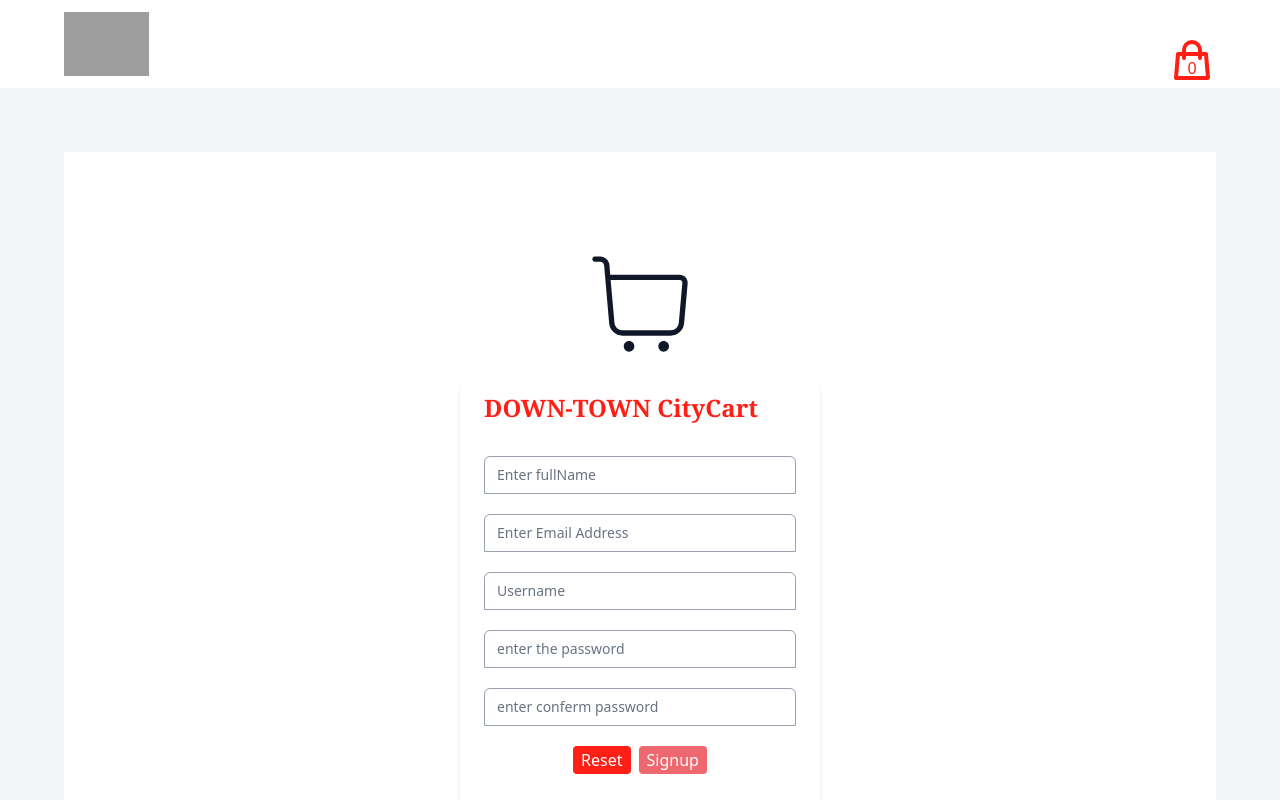
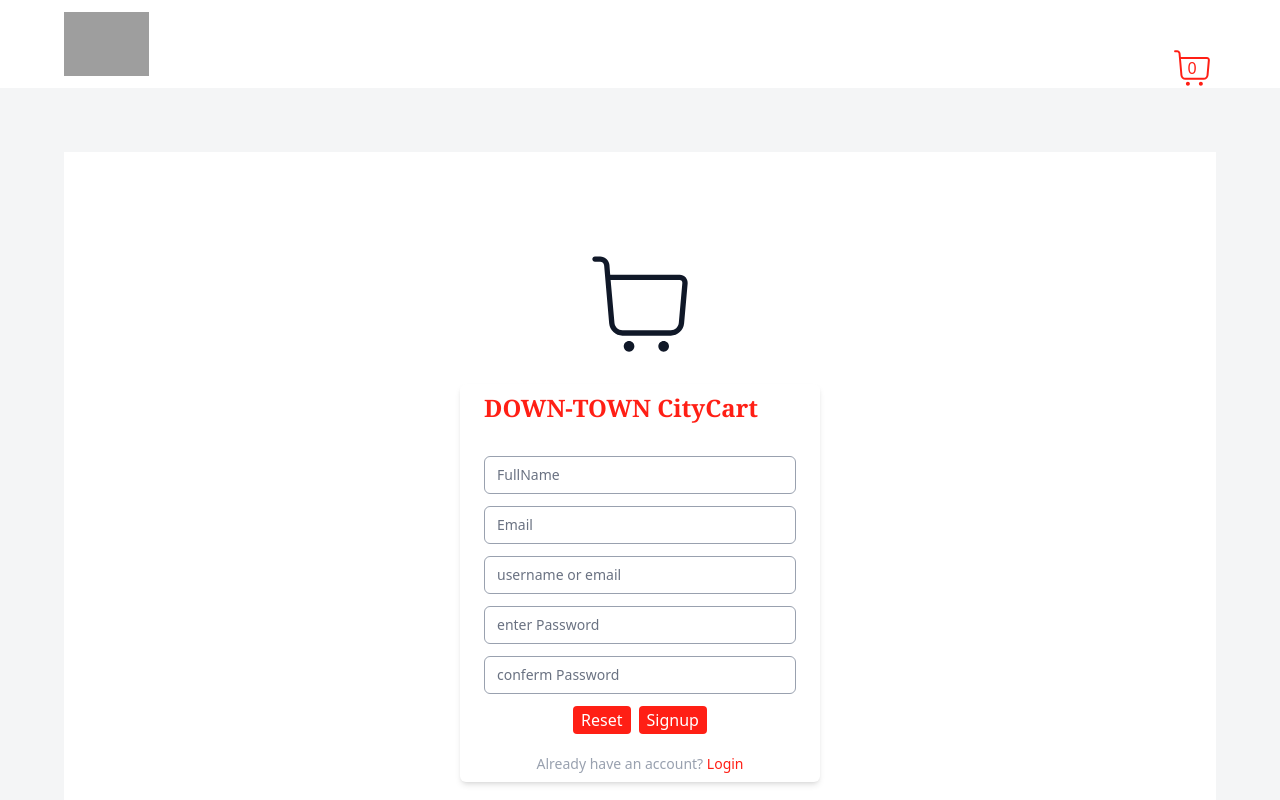
Before and after one commit to abdul-afroz035/assignment-59, a React (Vite) app: page /SignupPage in a window 1280 px wide. Built offline with nearby package versions, Linux system fonts and the light colour scheme; grey boxes are pictures that could not be loaded.

Commit message:
loginpage with using withformik

```diff
--- a/src/ForgotPassPage.jsx
+++ b/src/ForgotPassPage.jsx
@@ -1,72 +1,49 @@
 import React from "react";
-import { useFormik } from "formik";
-import * as Yup from "yup"
+import { withFormik } from "formik";
+import Input from "./Input";
+import * as Yup from "yup";
 import { Link } from "react-router";
 import { CiShoppingCart } from "react-icons/ci";
 
-function ForgotPassPage() {
 function callForgotApi() {
     console.log("data sending");
 }
-
 const schema = Yup.object().shape({
-        myEmail: Yup.string().email(),
+    myEmail: Yup.string().email().required(),
 });
 
-    const { handleSubmit,
-        values,
-        handleChange,
-        handleBlur,
-        resetForm,
-        errors,
-        touched,
-        isValid,
-        dirty,
-    } = useFormik({
-        initialValues: {
+const initialValues = {
     myEmail: "",
-        },
-        onSubmit: callForgotApi,
-        validationSchema: schema,
-    });
+};
+
+export function ForgotPassPage({ handleSubmit, errors, touched, values, handleChange, handleBlur }) {
 
     return (
         <div className=" flex flex-col h-full justify-center items-center bg-white max-w-6xl mx-auto my-16 py-6 px-6" >
             <div className="text-9xl text-gray-900 pb-4">
                 <CiShoppingCart />
             </div>
-            <div className="flex flex-col justify-between w-90 px-6 py-2 rounded-md shadow-md bg-white space-y-5 ">
+            <form onSubmit={handleSubmit} className="flex flex-col justify-between w-90 px-6 py-2 rounded-md shadow-md bg-white space-y-4 ">
                 <div className="text-2xl mb-8 text-primary-default font-serif font-bold">
                     DOWN-TOWN CityCart
                 </div>
-                <div>
-                    <label htmlFor="Email-Address" className="sr-only ">
-                        user email
-                    </label>
-                    <input
-                        value={values.myEmail}
+                <Input
+                    values={values.myEmail}
+                    error={errors.myEmail}
+                    touched={touched.myEmail}
                     onChange={handleChange}
                     onBlur={handleBlur}
+                    label="enter email"
+                    id="user-email"
+                    name="myEmail"
                     type="email"
-                        id="Email-Address"
-                        name="myEmail"
                     required
-                        autoComplete="myEmail"
-                        className="relative block w-full appearance-none rounded-none
-                            rounded-t-md px-3 py-2 border border-gray-400 text-gray-900
-                            placeholder-gray-500 focus:z-10 focus:border-indigo-500
-                            focus:outline-none focus:ring-indigo-500 sm:text-sm"
-                        placeholder="Enter Email Address"
+                    autoComplete="email-address"
+                    placeholder="enter Email address"
                 />
-                    {touched.myEmail && errors.myEmail && (
-                        <div className="text-red-700">{errors.myEmail}</div>
-                    )}
-                </div>
 
                 <button
                     type="button"
-                    onClick={handleSubmit}
-                    disabled={!isValid || !dirty}
                     className="text-white bg-primary-default hover:bg-primary-dark
                                      disabled:bg-primary-light px-2 py-0.5 rounded-sm  ">
                     request reset link
@@ -74,10 +51,15 @@ function ForgotPassPage() {
                 <Link to="/"
                     className="self-center text-sm  text-primary-default hover:text-primary-dark"> Back to Login
                 </Link>
+            </form>
         </div>
-        </div>
+    );
+}
+const myHOC = withFormik({
+    validationSchema: schema,
+    initialValues: initialValues,
+    handleSubmit: callForgotApi
+});
+const easyForgot = myHOC(ForgotPassPage);
 
-
-    )
-}
-export default ForgotPassPage;
+export default easyForgot;
--- /dev/null
+++ b/src/Input.jsx
@@ -0,0 +1,33 @@
+import React from "react";
+
+
+function Input({ name, label, id, classname, touched, error, ...rest }) {
+
+    let borderClass = "border-gray-300 focus:border-indigo-500 ";
+
+    if (error && touched) {
+        borderClass = "border-red-500 "; // must give space before (")
+    }
+
+
+    return (
+
+        <div>
+            <label htmlFor={id} className="sr-only ">
+                {label}
+            </label>
+            <input
+                id={id}
+                name={name}
+                className={
+                    " relative block w-full appearance-none rounded-md rounded-t-md px-3 py-2 border border-gray-400 text-gray-900 placeholder-gray-500 focus:z-10 focus:border-indigo-500 focus:outline-none focus:ring-indigo-500 sm:text-sm " + classname + + borderClass
+                }
+                {...rest}
+            />
+            {touched && error && (
+                <div className="text-red-700">{error}</div>
+            )}
+        </div>
+    );
+}
+export default Input;
--- a/src/LoginPage.jsx
+++ b/src/LoginPage.jsx
@@ -1,91 +1,68 @@
 import React from "react";
-import { useFormik } from "formik";
+import { withFormik } from "formik";
+import Input from "./Input";
 import * as Yup from "yup";
 import { Link } from "react-router";
 import { CiShoppingCart } from "react-icons/ci";
 
-function LoginPage() {
+
 function callLoginApi(values) {
         console.log("sending data");
     }
     const schema = Yup.object().shape({
-        username: Yup.string().matches(/^[a-zA-Z0-9_]+$/,"username should be alphabates or number").min(3),
-        myPassword: Yup.string().min(8).max(12),
+        username: Yup.string().matches(/^[a-zA-Z0-9_]+$/, "username should be alphabates or number or email").min(3).required(),
+        myPassword: Yup.string().min(8).max(12).required(),
     });
 
-    const { handleSubmit,
-        values,
-        handleChange,
-        handleBlur,
-        resetForm,
-        errors,
-        touched,
-        isValid,
-        dirty,
-    } = useFormik({
-        initialValues: {
+    const initialValues = {
         username: "",
         myPassword: "",
-        },
-        onSubmit: callLoginApi,
-        validationSchema: schema,
-    });
+    };
+
+export function LoginPage({handleSubmit, errors, touched, values, handleChange, handleBlur}) {
+
     return (
         <div className=" flex flex-col h-full justify-center items-center bg-white max-w-6xl mx-auto my-16 py-6 px-6" >
             <div className="text-9xl text-gray-900 pb-4">
                 <CiShoppingCart />
             </div>
-            <div className="flex flex-col justify-between w-90 px-6 py-2 rounded-md shadow-md bg-white space-y-5 ">
+
+                <form onSubmit={handleSubmit} className="flex flex-col justify-between w-90 px-6 py-2 rounded-md shadow-md bg-white space-y-0.5 ">
                     <div className="text-2xl mb-8 text-primary-default font-serif font-bold">
                         DOWN-TOWN CityCart
                     </div>
-                <div>
-                    <label htmlFor="myUsername" className="sr-only ">
-                        password
-                    </label>
-                    <input
-                        value={values.username}
-                        onChange={handleChange}
-                        onBlur={handleBlur}
+                    <Input
+                        values = {values.username}
+                        error = {errors.username}
+                        touched = {touched.username}
+                        onChange = {handleChange}
+                        onBlur = {handleBlur}
+                        label="enter username "
+                        id="userName"
+                        name="username"
                         type="text"
-                        id="myUsername"
-                        name="username"
                         required
                         autoComplete="username"
-                        className="relative block w-full appearance-none rounded-none
-                        rounded-t-md px-3 py-2 border border-gray-400 text-gray-900
-                        placeholder-gray-500 focus:z-10 focus:border-indigo-500
-                        focus:outline-none focus:ring-indigo-500 sm:text-sm"
-                        placeholder="Username"
+                        placeholder="username or email"
+                        classname="rounded-b-none"
                     />
-                    {touched.username && errors.username && (
-                        <div className="text-red-700">{errors.username}</div>
-                    )}
-                </div>
 
-                <div>
-                    <label htmlFor="password" className="sr-only ">
-                        password
-                    </label>
-                    <input
-                        value={values.myPassword}
-                        onChange={handleChange}
-                        onBlur={handleBlur}
+                    <Input
+                        values = {values.myPassword}
+                        error = {errors.myPassword}
+                        touched = {touched.myPassword}
+                        onChange = {handleChange}
+                        onBlur = {handleBlur}
+                        label="enter Password"
+                        id="user-password"
+                        name="myPassword"
                         type="password"
-                        id="password"
-                        name="myPassword"
                         required
-                        autoComplete="myPassword"
-                        className="relative block w-full appearance-none rounded-none
-                        rounded-t-md px-3 py-2 border border-gray-400 text-gray-900
-                        placeholder-gray-500 focus:z-10 focus:border-indigo-500
-                        focus:outline-none focus:ring-indigo-500 sm:text-sm"
-                        placeholder="enter the password"
+                        autoComplete="curr-Password"
+                        placeholder="Password"
+                        classname="rounded-t-none"
                     />
-                    {touched.myPassword && errors.myPassword && (
-                        <div className="text-red-700">{errors.myPassword}</div>
-                    )}
-                </div>
+
 
                     <div className="self-end text-xs text-primary-light ">
                         <Link to="/ForgotPassPage"> Forgot Password?
@@ -95,14 +72,11 @@ function LoginPage() {
                     <div className="self-center space-x-2">
                         <button
                             type="button"
-                        onClick={resetForm}
                             className="text-white bg-primary-default hover:bg-primary-dark px-2 py-0.5 rounded-sm self-end">
                             Reset
                         </button>
                         <button
                             type="submit"
-                        onClick={handleSubmit}
-                        disabled={!isValid || !dirty}
                             className="text-white bg-primary-default hover:bg-primary-dark disabled:bg-primary-light px-2 py-0.5 rounded-sm ">
                             Login
                         </button>
@@ -111,9 +85,16 @@ function LoginPage() {
                     <div className="self-center text-sm mt-2 text-gray-400 "> don't have an account?
                         <Link to="/signupPage" className="text-primary-default"> Signup </Link>
                     </div>
-            </div>
+                </form>
         </div>
     );
 }
 
-export default LoginPage;
+const myHOC = withFormik({
+    validationSchema: schema,
+    initialValues: initialValues,
+    handleSubmit: callLoginApi
+});
+const easyLogin = myHOC(LoginPage);
+
+export default easyLogin;
--- a/src/Navbar.jsx
+++ b/src/Navbar.jsx
@@ -1,5 +1,5 @@
 import React from 'react';
-import { HiOutlineShoppingBag } from "react-icons/hi";
+import { CiShoppingCart } from "react-icons/ci";
 
 
 function Navbar({productCount}) {
@@ -8,8 +8,8 @@ function Navbar({productCount}) {
       <div class="flex justify-between items-center max-w-6xl mx-auto">
         <img class="h-16 object-cover" src="https://upload.wikimedia.org/wikipedia/commons/0/06/Amazon_2024.svg" alt="amazon-logo"/>
         <div className="flex flex-col items-center">
-          <HiOutlineShoppingBag class="text-5xl text-primary-default"/>
-          <span className="-m-7 text-primary-default">{productCount}</span>
+          <CiShoppingCart class="text-5xl text-primary-default"/>
+          <span className="-m-9 text-primary-default">{productCount}</span>
         </div>
       </div>
 
--- a/src/SignupPage.jsx
+++ b/src/SignupPage.jsx
@@ -1,194 +1,144 @@
 import React from "react";
-import { useFormik } from "formik";
+import { withFormik } from "formik";
+import Input from "./Input";
 import * as Yup from "yup";
 import { Link } from "react-router";
 import { CiShoppingCart } from "react-icons/ci";
-function SignupPage() {
+
 function callSignupApi(values) {
     console.log("signupPage upi calling");
 }
-
 const schema = Yup.object().shape({
-        fullName: Yup.string(),
-        myEmail: Yup.string().email(),
-        userName: Yup.string(),
-        myPassword: Yup.string().min(8).max(12),
-        confermPass: Yup.string().min(8).max(12),
+    fullName: Yup.string().required(),
+    myEmail: Yup.string().email().required(),
+    userName: Yup.string().required(),
+    myPassword: Yup.string().min(8).max(12).required(),
+    confermPass: Yup.string().min(8).max(12).required(),
 });
 
-    const { handleSubmit,
-        values,
-        handleChange,
-        handleBlur,
-        resetForm,
-        errors,
-        touched,
-        isValid,
-        dirty,
-    } = useFormik({
-        initialValues: {
+const initialValues = {
     fullName: "",
     myEmail: "",
     userName: "",
     myPassword: "",
     confermPass: "",
-        },
-        onSubmit: callSignupApi,
-        validationSchema: schema,
-    });
+};
+
+export function SignupPage({ handleSubmit, errors, touched, values, handleChange, handleBlur }) {
 
     return (
         <div className=" flex flex-col h-full justify-center items-center bg-white max-w-6xl mx-auto my-16 py-6 px-6" >
             <div className="text-9xl text-gray-900 pb-4">
                 <CiShoppingCart />
             </div>
-            <div className="flex flex-col justify-between w-90 px-6 py-2 rounded-md shadow-md bg-white space-y-5 ">
+
+            <form onSubmit={handleSubmit} className="flex flex-col justify-between w-90 px-6 py-2 rounded-md shadow-md bg-white space-y-3 ">
                 <div className="text-2xl mb-8 text-primary-default font-serif font-bold">
                     DOWN-TOWN CityCart
                 </div>
-
-                <div>
-                    <label htmlFor="myFullName" className="sr-only ">
-                        user FullName
-                    </label>
-                    <input
-                        value={values.fullName}
+                <Input
+                    values={values.fullName}
+                    error={errors.fullName}
+                    touched={touched.fullName}
                     onChange={handleChange}
                     onBlur={handleBlur}
+                    label="enter fullName"
+                    id="Full-Name"
+                    name="fullName"
                     type="text"
-                        id="myFullName"
-                        name="fullName"
                     required
-                        autoComplete="fullName"
-                        className="relative block w-full appearance-none rounded-none
-                            rounded-t-md px-3 py-2 border border-gray-400 text-gray-900
-                            placeholder-gray-500 focus:z-10 focus:border-indigo-500
-                            focus:outline-none focus:ring-indigo-500 sm:text-sm"
-                        placeholder="Enter fullName"
+                    autoComplete="user-FullName"
+                    placeholder="FullName"
                 />
-                    {touched.fullName && errors.fullName && (
-                        <div className="text-red-700">{errors.fullName}</div>
-                    )}
-                </div>
 
-                <div>
-                    <label htmlFor="Email-Address" className="sr-only ">
-                        user email
-                    </label>
-                    <input
-                        value={values.myEmail}
+                <Input
+                    values={values.myEmail}
+                    error={errors.myEmail}
+                    touched={touched.myEmail}
                     onChange={handleChange}
                     onBlur={handleBlur}
+                    label="enter email"
+                    id="user-email"
+                    name="myEmail"
                     type="email"
-                        id="Email-Address"
-                        name="myEmail"
                     required
-                        autoComplete="myEmail"
-                        className="relative block w-full appearance-none rounded-none
-                            rounded-t-md px-3 py-2 border border-gray-400 text-gray-900
-                            placeholder-gray-500 focus:z-10 focus:border-indigo-500
-                            focus:outline-none focus:ring-indigo-500 sm:text-sm"
-                        placeholder="Enter Email Address"
+                    autoComplete="email-address"
+                    placeholder="Email"
                 />
-                    {touched.myEmail && errors.myEmail && (
-                        <div className="text-red-700">{errors.myEmail}</div>
-                    )}
-                </div>
 
-                <div>
-                    <label htmlFor="myUsername" className="sr-only ">
-                        user name
-                    </label>
-                    <input
-                        value={values.username}
+                <Input
+                    values={values.userName}
+                    error={errors.userName}
+                    touched={touched.userName}
                     onChange={handleChange}
                     onBlur={handleBlur}
+                    label="enter username "
+                    id="userName"
+                    name="userName"
                     type="text"
-                        id="myUsername"
-                        name="username"
                     required
-                        autoComplete="username"
-                        className="relative block w-full appearance-none rounded-none
-                            rounded-t-md px-3 py-2 border border-gray-400 text-gray-900
-                            placeholder-gray-500 focus:z-10 focus:border-indigo-500
-                            focus:outline-none focus:ring-indigo-500 sm:text-sm"
-                        placeholder="Username"
+                    autoComplete="userName"
+                    placeholder="username or email"
                 />
-                    {touched.username && errors.username && (
-                        <div className="text-red-700">{errors.username}</div>
-                    )}
-                </div>
 
-                <div>
-                    <label htmlFor="password" className="sr-only ">
-                        password
-                    </label>
-                    <input
-                        value={values.myPassword}
+                <Input
+                    values={values.myPassword}
+                    error={errors.myPassword}
+                    touched={touched.myPassword}
                     onChange={handleChange}
                     onBlur={handleBlur}
+                    label="enter Password"
+                    id="user-password"
+                    name="myPassword"
                     type="password"
-                        id="password"
-                        name="myPassword"
                     required
-                        autoComplete="myPassword"
-                        className="relative block w-full appearance-none rounded-none
-                            rounded-t-md px-3 py-2 border border-gray-400 text-gray-900
-                            placeholder-gray-500 focus:z-10 focus:border-indigo-500
-                            focus:outline-none focus:ring-indigo-500 sm:text-sm"
-                        placeholder="enter the password"
+                    autoComplete="my-Password"
+                    placeholder="enter Password"
                 />
-                    {touched.myPassword && errors.myPassword && (
-                        <div className="text-red-700">{errors.myPassword}</div>
-                    )}
-                </div>
 
-                <div>
-                    <label htmlFor="cnfm-password" className="sr-only ">
-                        password
-                    </label>
-                    <input
-                        value={values.confermPass}
+                <Input
+                    values={values.confermPass}
+                    error={errors.confermPass}
+                    touched={touched.confermPass}
                     onChange={handleChange}
                     onBlur={handleBlur}
+                    label="conferm Password"
+                    id="cnfm-password"
+                    name="confermPass"
                     type="password"
-                        id="cnfm-pass"
-                        name="confermPass"
                     required
-                        autoComplete="confermPass"
-                        className="relative block w-full appearance-none rounded-none
-                            rounded-t-md px-3 py-2 border border-gray-400 text-gray-900
-                            placeholder-gray-500 focus:z-10 focus:border-indigo-500
-                            focus:outline-none focus:ring-indigo-500 sm:text-sm"
-                        placeholder="enter conferm password"
+                    autoComplete="conferm-Password"
+                    placeholder="conferm Password"
                 />
-                    {touched.confermPass && errors.confermPass && (
-                        <div className="text-red-700">{errors.confermPass}</div>
-                    )}
-                </div>
 
                 <div className="self-center space-x-2">
                     <button
                         type="button"
-                        onClick={resetForm}
                         className="text-white bg-primary-default hover:bg-primary-dark px-2 py-0.5 rounded-sm self-end">
                         Reset
                     </button>
                     <button
                         type="submit"
-                        onClick={handleSubmit}
-                        disabled={!isValid || !dirty}
                         className="text-white bg-primary-default hover:bg-primary-dark disabled:bg-primary-light px-2 py-0.5 rounded-sm ">
                         Signup
                     </button>
                 </div>
 
-                <div className="place-self-center-safe text-sm mt-2 text-gray-400 ">
-                    Already have an account?
+                <div className="self-center text-sm mt-2 text-gray-400 "> Already have an account?
                     <Link to="/" className="text-primary-default"> Login </Link>
                 </div>
-            </div>
+            </form>
         </div>
     );
+
+
 }
-export default SignupPage;
+
+const myHOC = withFormik({
+    validationSchema: schema,
+    initialValues: initialValues,
+    handleSubmit: callSignupApi
+});
+const easySignup = myHOC(SignupPage);
+
+export default easySignup;
```
Lines whose indentation alone changed are shown as unchanged.
